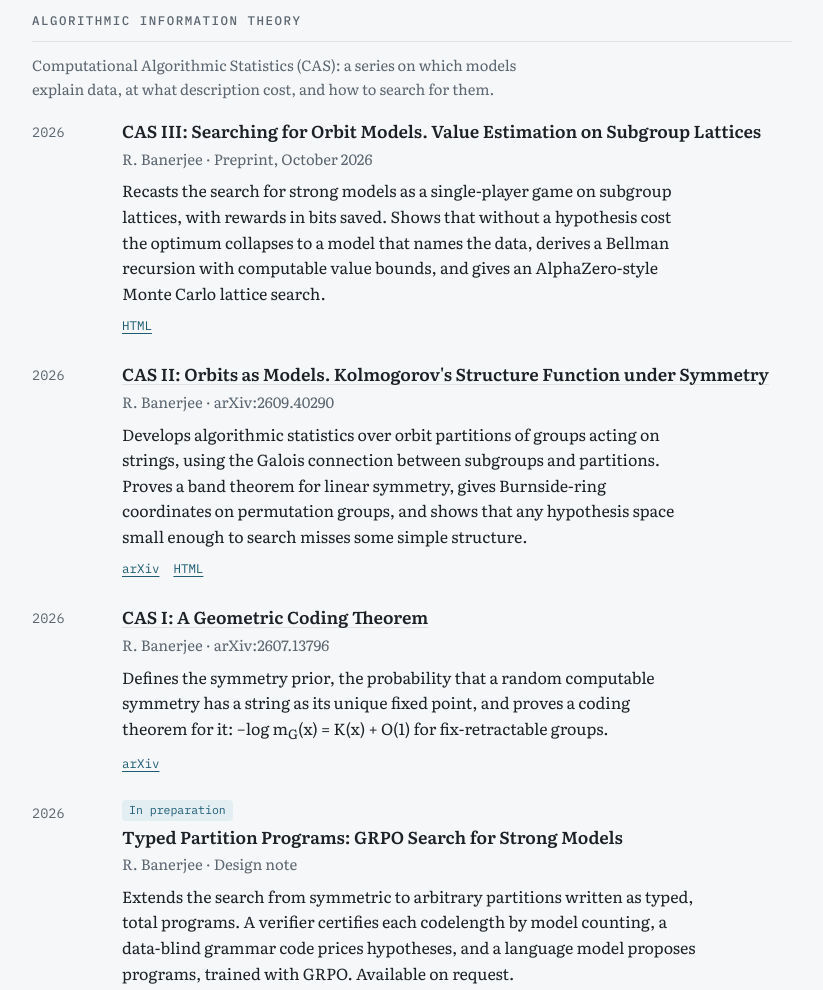
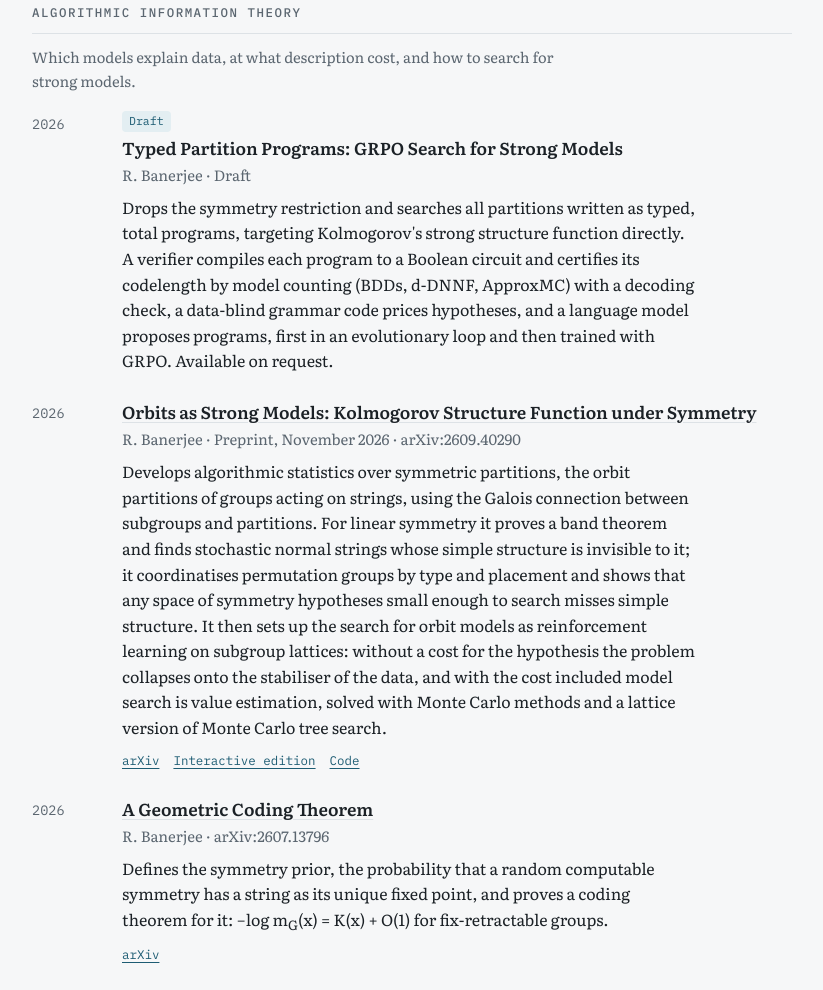
Before and after one commit to romiebanerjee/romiebanerjee.github.io, a plain HTML site: page index.html in a window 1280 px wide. Shown: the part 271-1261 px from the top of the page, without its empty margins (228-1051 px from the left). Drawn offline with Linux system fonts and the light colour scheme.

Commit message:
new index file after changes in publication names

```diff
--- a/index.html
+++ b/index.html
@@ -1,3 +1,8 @@
+<!doctype html>
+<html lang="en">
+<head>
+<meta charset="utf-8">
+<meta name="viewport" content="width=device-width,initial-scale=1,viewport-fit=cover">
 <title>Romie Banerjee Publications</title>
 <meta name="claude:viewport-fit-sides" content="cover">
 <link rel="preconnect" href="https://fonts.googleapis.com">
@@ -27,6 +32,7 @@
     --rule: #2a343b; --accent: #7cc0d8; --accent-soft: #1d2f37; color-scheme: dark;
   }
   body {
+    margin: 0;
     background: var(--bg); color: var(--fg);
     font-family: var(--font-body); font-size: 16px; line-height: 1.6;
     padding-left: max(16px, env(safe-area-inset-left, 0px));
@@ -71,7 +77,8 @@
     .entry { grid-template-columns: 1fr; gap: 2px; }
   }
 </style>
-
+</head>
+<body>
 <main class="page">
   <header>
     <h1>Romie Banerjee</h1>
@@ -90,42 +97,33 @@
 
   <section id="ait" aria-labelledby="ait-h">
     <h2 id="ait-h">Algorithmic information theory</h2>
-    <p class="note">Computational Algorithmic Statistics (CAS): a series on which models explain data, at what description cost, and how to search for them.</p>
+    <p class="note">Which models explain data, at what description cost, and how to search for strong models.</p>
     <ol>
       <li class="entry">
         <span class="year">2026</span>
         <div class="body">
-          <p class="title">CAS III: Searching for Orbit Models. Value Estimation on Subgroup Lattices</p>
-          <p class="venue">R. Banerjee · Preprint, October 2026</p>
-          <p class="desc">Recasts the search for strong models as a single-player game on subgroup lattices, with rewards in bits saved. Shows that without a hypothesis cost the optimum collapses to a model that names the data, derives a Bellman recursion with computable value bounds, and gives an AlphaZero-style Monte Carlo lattice search.</p>
-          <div class="links"><a href="https://romiebanerjee.github.io/CAS3/index.html">HTML</a></div>
+          <span class="status">Draft</span>
+          <p class="title">Typed Partition Programs: GRPO Search for Strong Models</p>
+          <p class="venue">R. Banerjee · Draft</p>
+          <p class="desc">Drops the symmetry restriction and searches all partitions written as typed, total programs, targeting Kolmogorov's strong structure function directly. A verifier compiles each program to a Boolean circuit and certifies its codelength by model counting (BDDs, d-DNNF, ApproxMC) with a decoding check, a data-blind grammar code prices hypotheses, and a language model proposes programs, first in an evolutionary loop and then trained with GRPO. Available on request.</p>
         </div>
       </li>
       <li class="entry">
         <span class="year">2026</span>
         <div class="body">
-          <p class="title"><a href="https://arxiv.org/abs/2609.40290">CAS II: Orbits as Models. Kolmogorov's Structure Function under Symmetry</a></p>
-          <p class="venue">R. Banerjee · arXiv:2609.40290</p>
-          <p class="desc">Develops algorithmic statistics over orbit partitions of groups acting on strings, using the Galois connection between subgroups and partitions. Proves a band theorem for linear symmetry, gives Burnside-ring coordinates on permutation groups, and shows that any hypothesis space small enough to search misses some simple structure.</p>
-          <div class="links"><a href="https://arxiv.org/abs/2609.40290">arXiv</a><a href="https://romiebanerjee.github.io/CAS2/index.html">HTML</a></div>
+          <p class="title"><a href="https://arxiv.org/abs/2609.40290">Orbits as Strong Models: Kolmogorov Structure Function under Symmetry</a></p>
+          <p class="venue">R. Banerjee · Preprint, November 2026 · arXiv:2609.40290</p>
+          <p class="desc">Develops algorithmic statistics over symmetric partitions, the orbit partitions of groups acting on strings, using the Galois connection between subgroups and partitions. For linear symmetry it proves a band theorem and finds stochastic normal strings whose simple structure is invisible to it; it coordinatises permutation groups by type and placement and shows that any space of symmetry hypotheses small enough to search misses simple structure. It then sets up the search for orbit models as reinforcement learning on subgroup lattices: without a cost for the hypothesis the problem collapses onto the stabiliser of the data, and with the cost included model search is value estimation, solved with Monte Carlo methods and a lattice version of Monte Carlo tree search.</p>
+          <div class="links"><a href="https://arxiv.org/abs/2609.40290">arXiv</a><a href="https://romiebanerjee.github.io/CAS2/index.html">Interactive edition</a><a href="https://github.com/romiebanerjee/CAS3">Code</a></div>
         </div>
       </li>
       <li class="entry">
         <span class="year">2026</span>
         <div class="body">
-          <p class="title"><a href="https://arxiv.org/abs/2607.13796">CAS I: A Geometric Coding Theorem</a></p>
+          <p class="title"><a href="https://arxiv.org/abs/2607.13796">A Geometric Coding Theorem</a></p>
           <p class="venue">R. Banerjee · arXiv:2607.13796</p>
           <p class="desc">Defines the symmetry prior, the probability that a random computable symmetry has a string as its unique fixed point, and proves a coding theorem for it: −log m<sub>G</sub>(x) = K(x) + O(1) for fix-retractable groups.</p>
           <div class="links"><a href="https://arxiv.org/abs/2607.13796">arXiv</a></div>
-        </div>
-      </li>
-      <li class="entry">
-        <span class="year">2026</span>
-        <div class="body">
-          <span class="status">In preparation</span>
-          <p class="title">Typed Partition Programs: GRPO Search for Strong Models</p>
-          <p class="venue">R. Banerjee · Design note</p>
-          <p class="desc">Extends the search from symmetric to arbitrary partitions written as typed, total programs. A verifier certifies each codelength by model counting, a data-blind grammar code prices hypotheses, and a language model proposes programs, trained with GRPO. Available on request.</p>
         </div>
       </li>
     </ol>
@@ -154,7 +152,7 @@
         <span class="year">2021</span>
         <div class="body">
           <p class="title"><a href="https://ceur-ws.org/Vol-2916/">Towards Robust Perception Using Topological Invariants</a></p>
-          <p class="venue">R. Banerjee, Feng Liu, Pei Ke · <em>AISafety Workshop at IJCAI 2021</em>, CEUR-WS Vol. 2916</p>
+          <p class="venue">R. Banerjee, L. Van Gool, D. Dai · <em>AISafety Workshop at IJCAI 2021</em>, CEUR-WS Vol. 2916</p>
           <p class="desc">Uses topological invariants to make perception models more robust to distribution shift.</p>
           <div class="links"><a href="https://ceur-ws.org/Vol-2916/">Proceedings</a></div>
         </div>
@@ -220,5 +218,7 @@
     </ol>
   </section>
 
-  <footer>Preprints without links are available on request.</footer>
+  <footer>Drafts without links are available on request.</footer>
 </main>
+</body>
+</html>
```
